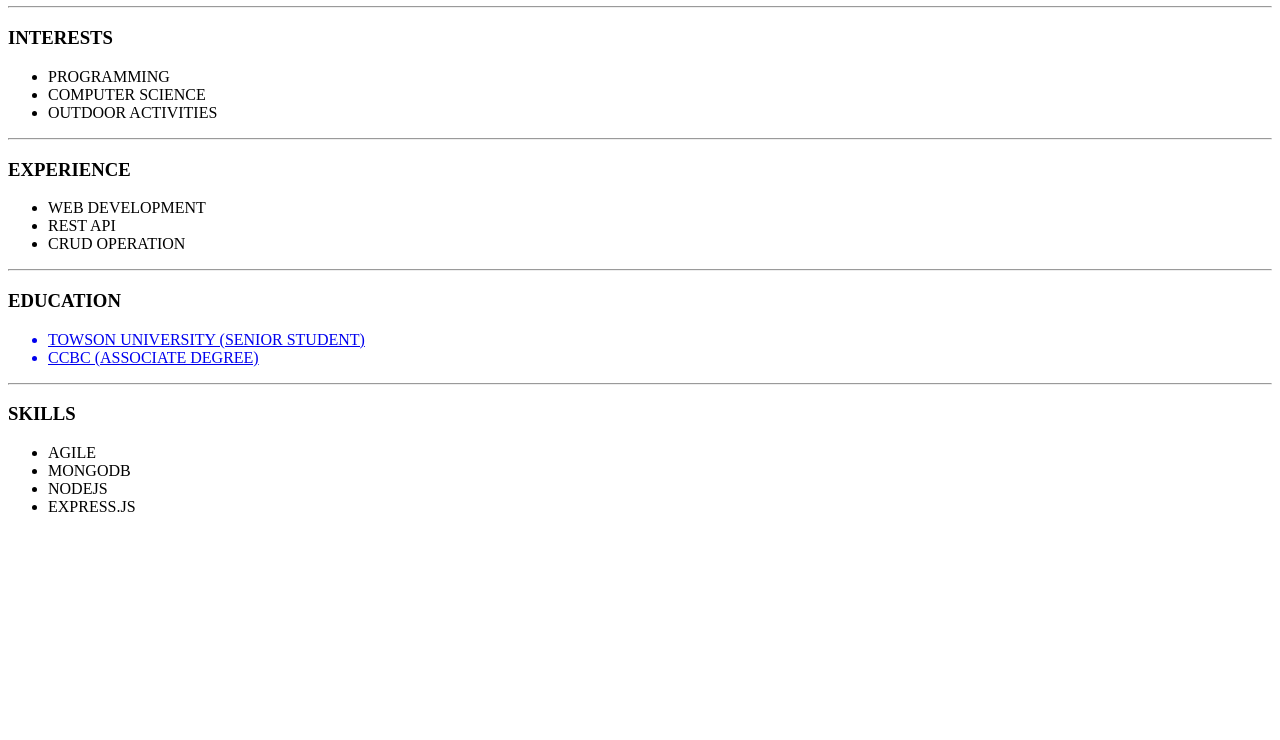
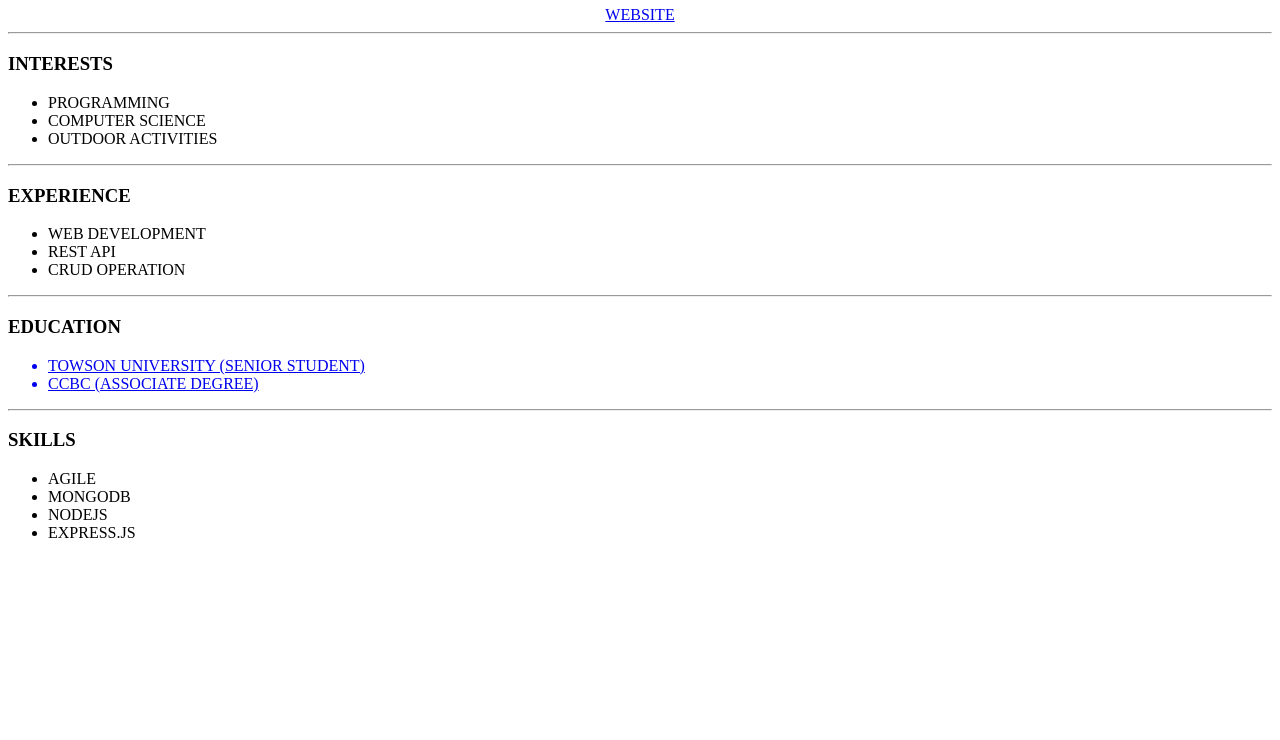
Before and after one commit to rramos4t/rramos4t.github.io, a plain HTML site: page resume.html in a window 1280 px wide. Shown: the part 60-800 px from the top of the page. Drawn offline with Linux system fonts and the light colour scheme.

Commit message:
complete extra credit

```diff
--- a/resume.html
+++ b/resume.html
@@ -10,6 +10,7 @@
       <h1>
         RICHARD DEAN RAMOS
       </h1>
+      <a href="https://rramos4t.github.io/">WEBSITE</a>
     </div>
     <hr />
     <div>
```
